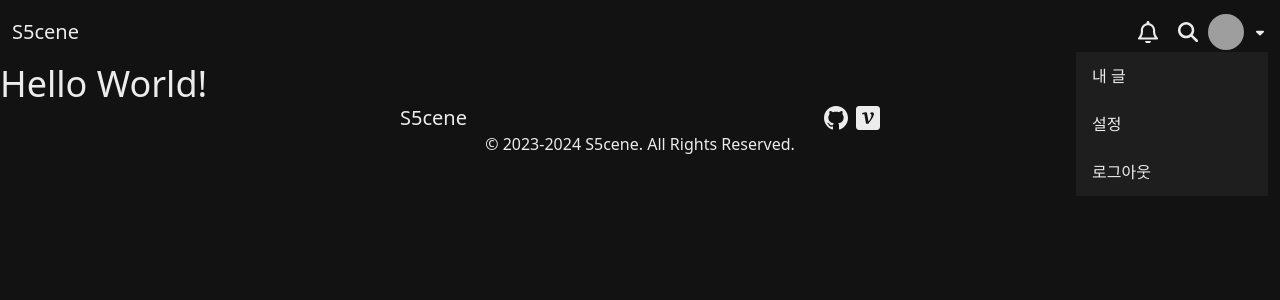
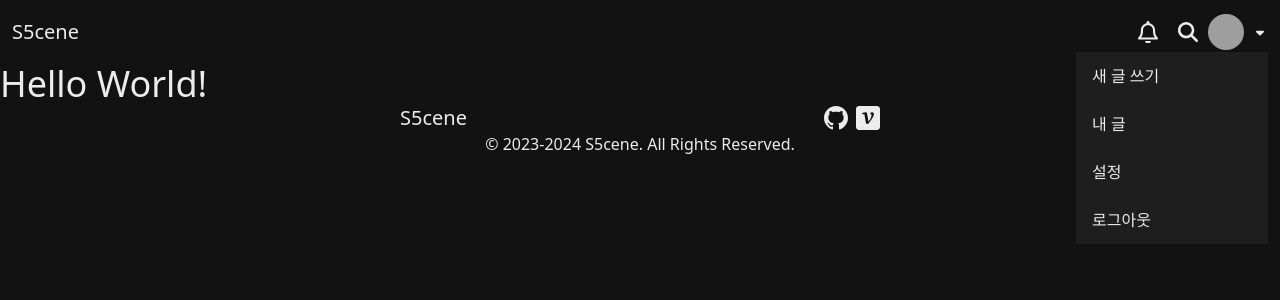
Before and after one commit to Jangmyun/myb, a React (Vite) app in the folder client/: page / in a window 1280 px wide. Both pictures are taken after a click on the element 1238 px from the left and 32 px from the top of the page. Shown: the top 300 px of the page. Built offline with nearby package versions, Linux system fonts and the light colour scheme; grey boxes are pictures that could not be loaded.

Commit message:
add option to nav

```diff
--- a/client/src/components/HeaderUserNav.jsx
+++ b/client/src/components/HeaderUserNav.jsx
@@ -12,6 +12,9 @@ function HeaderUserNav() {
   return (
     <div className="HeaderUserNavWrapper flex flex-col absolute top-full right-0 bg-bg-element">
       <a className={headerNavContent} href="">
+        새 글 쓰기
+      </a>
+      <a className={headerNavContent} href="">
         내 글
       </a>
       <a className={headerNavContent} href="">
```
